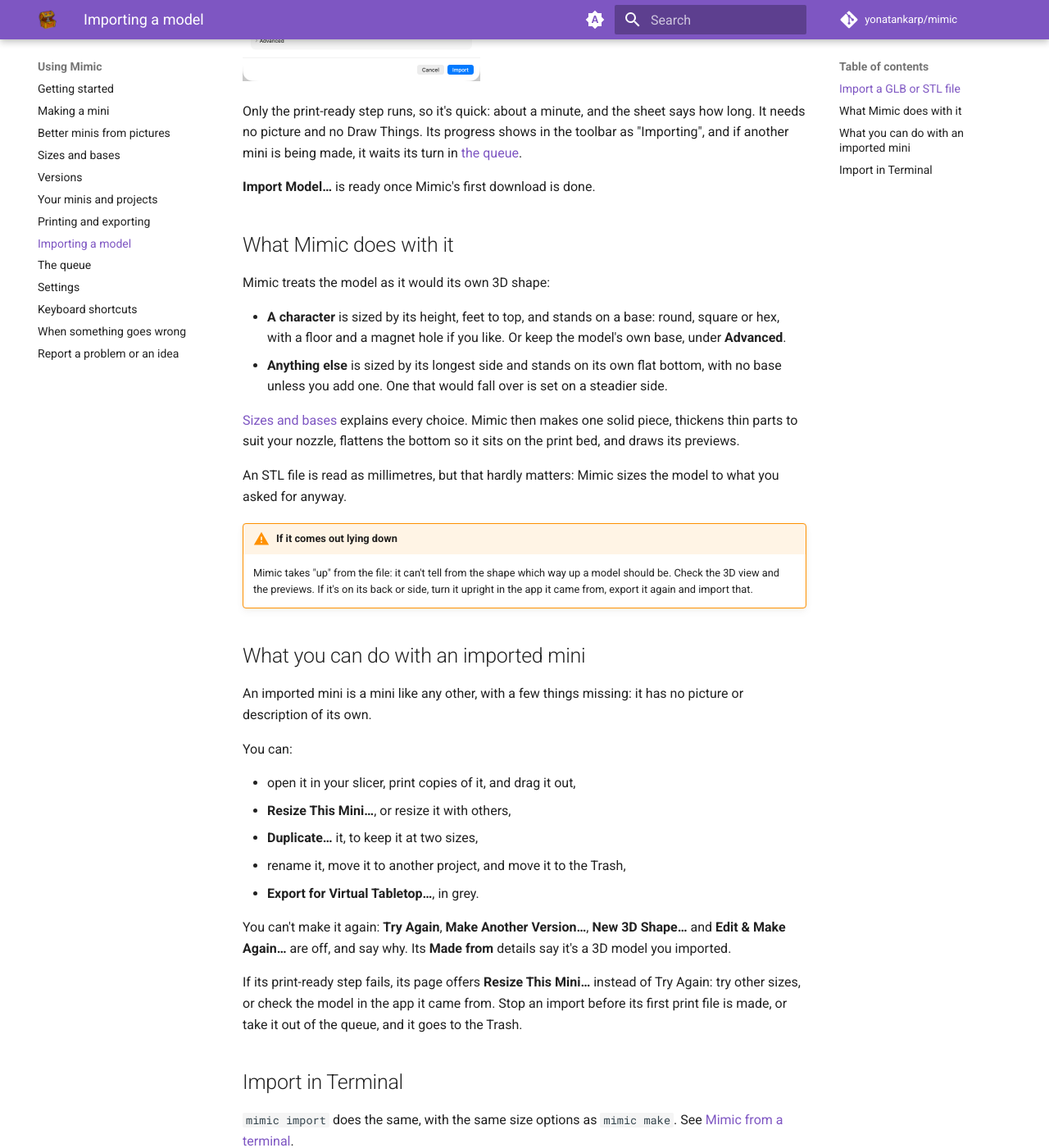
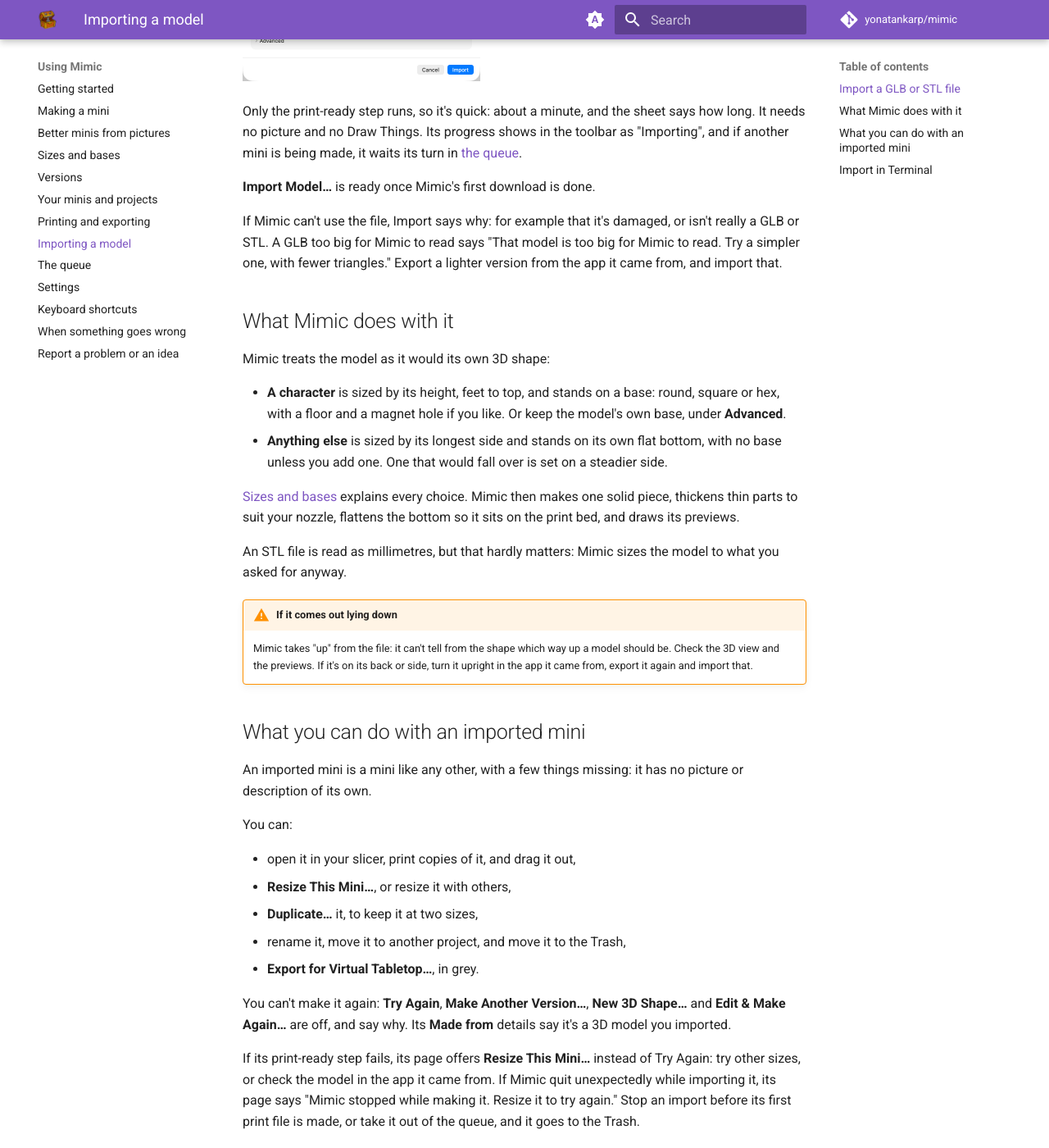
Before and after one commit to yonatankarp/mimic, an MkDocs documentation site: the page built from docs/importing.md, in a window 1280 px wide and 1400 px high, scrolled down 996 px. Shown: the whole window at 82% size. Built offline with MkDocs 1.6.1 and Material for MkDocs 9.7.7, drawn with Linux system fonts in a browser that asks for light colours; comment, search, counter and statistics services are not loaded.

Commit message:
docs: bring the guide in step with 0.12.0's changes

```diff
--- a/docs/importing.md
+++ b/docs/importing.md
@@ -20,6 +20,11 @@
 as "Importing", and if another mini is being made, it waits its turn in [the queue](queue.md).
 
 **Import Model…** is ready once Mimic's first download is done.
+
+If Mimic can't use the file, Import says why: for example that it's damaged, or isn't really a GLB
+or STL. A GLB too big for Mimic to read says "That model is too big for Mimic to read. Try a
+simpler one, with fewer triangles." Export a lighter version from the app it came from, and import
+that.
 
 ## What Mimic does with it
 
@@ -60,8 +65,9 @@
 imported.
 
 If its print-ready step fails, its page offers **Resize This Mini…** instead of Try Again: try
-other sizes, or check the model in the app it came from. Stop an import before its first print file
-is made, or take it out of the queue, and it goes to the Trash.
+other sizes, or check the model in the app it came from. If Mimic quit unexpectedly while importing
+it, its page says "Mimic stopped while making it. Resize it to try again." Stop an import before
+its first print file is made, or take it out of the queue, and it goes to the Trash.
 
 ## Import in Terminal
 
```
Also changed, not shown: docs/print-prep.md (+2 -1 lines), docs/report.md (+2 -2 lines), docs/settings.md (+2 -1 lines), docs/troubleshooting.md (+2 -4 lines).
